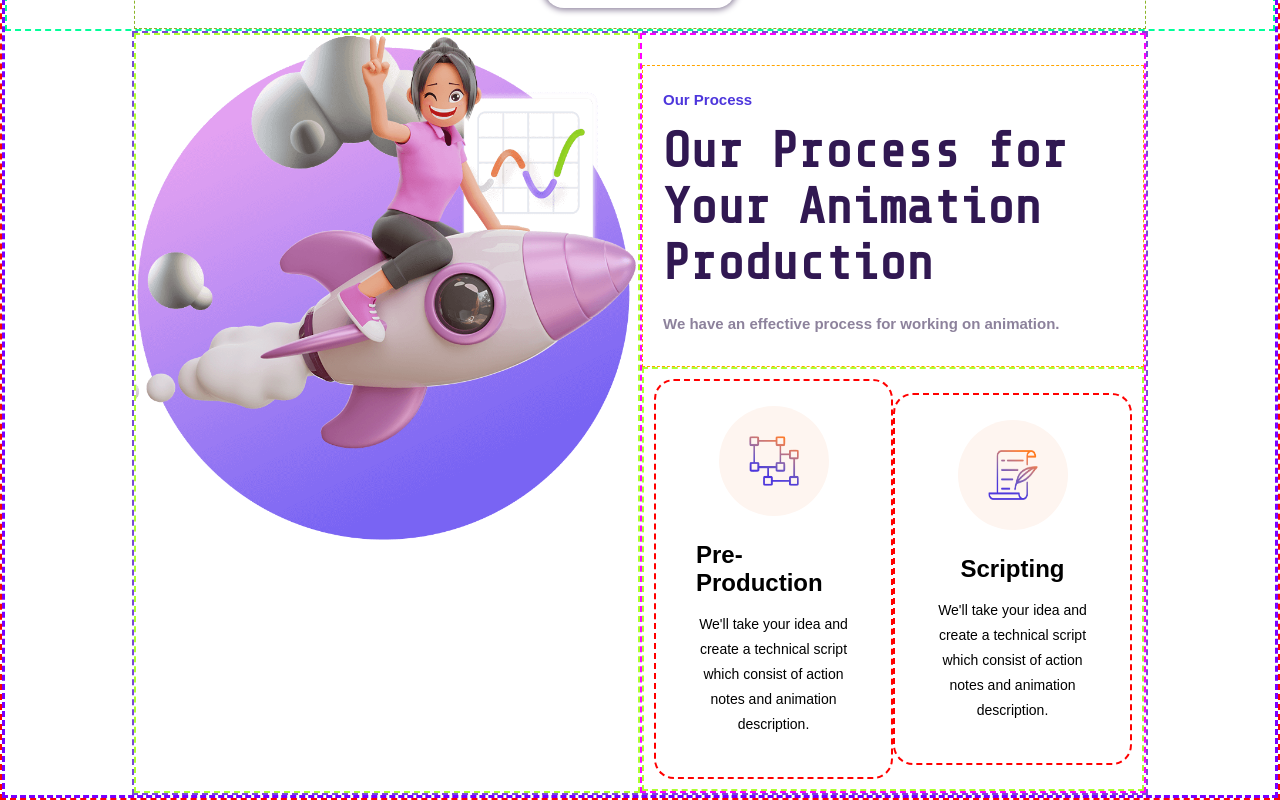
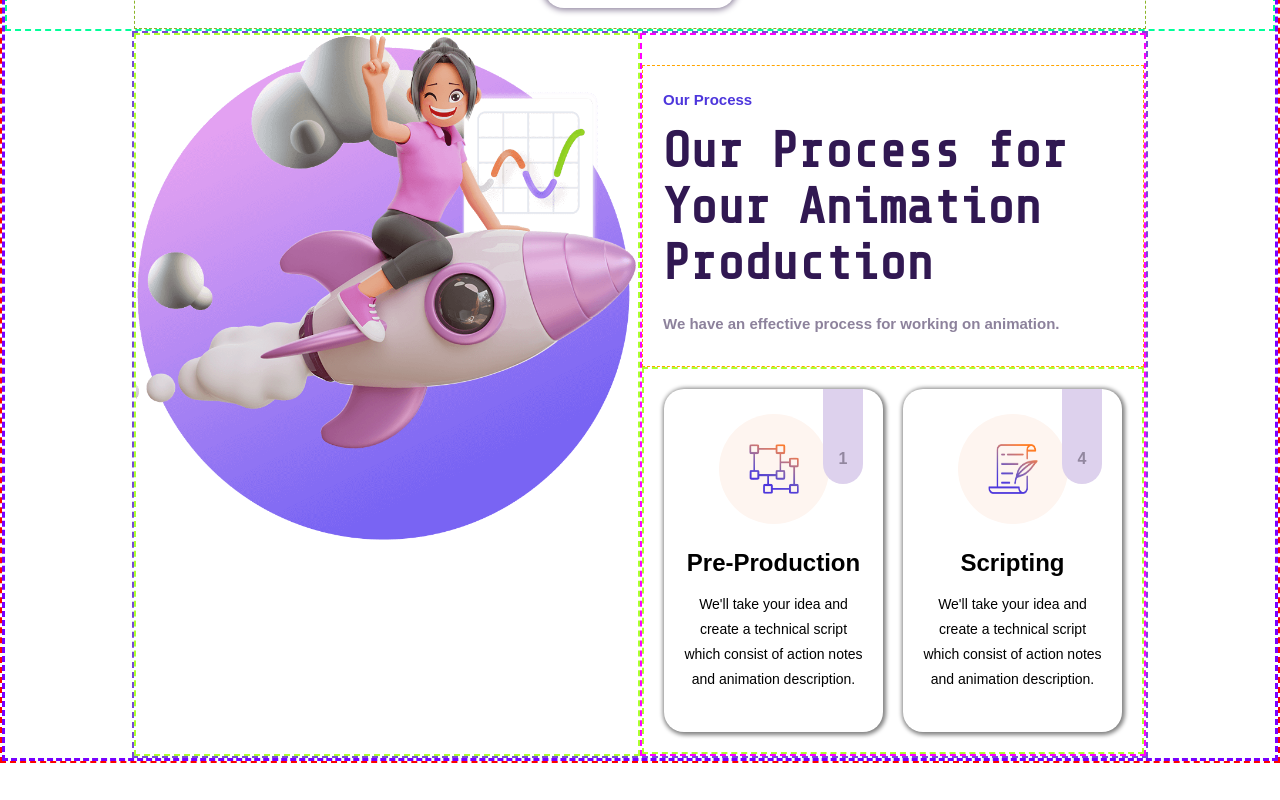
Before and after one commit to gabrielediemmanuele/proj-html-vuejs, a Vue app: page / in a window 1280 px wide. Shown: the part 2859-3659 px from the top of the page. After the commit the page ends 3622 px from the top, so only its background shows below. Built offline with nearby package versions, Linux system fonts and the light colour scheme; a web font is replaced by a local one.

Commit message:
feat: cards flaggs and fix sizes + arrows cont

```diff
--- a/src/components/sub-components-main/OurProcess.vue
+++ b/src/components/sub-components-main/OurProcess.vue
@@ -59,7 +59,7 @@ export default {
           :key="index"
           :style="{ 'background-image': card.bgGradient }"
         >
-          <div class="flagg"></div>
+          <div class="flagg">{{ card.flagg }}</div>
           <div class="icon-cont">
             <img :src="card.cardImage" :alt="card.cardTitle" />
           </div>
@@ -68,6 +68,7 @@ export default {
         </div>
       </div>
     </div>
+    <div class="arrows-cont"></div>
   </div>
 </template>
 
@@ -142,13 +143,33 @@ export default {
     //card style
     .card {
       width: calc(100% / 2);
-      padding: 25px 40px;
-      border: 2px dashed red;
+      padding: 25px 20px;
+      margin: 10px;
 
       display: flex;
       flex-direction: column;
       align-items: center;
       border-radius: 20px;
+      position: relative;
+      box-shadow: 1px 1px 4px 2px gray;
+
+      &:hover {
+        transform: scale(1.1);
+        transition: 1s;
+      }
+      //flagg
+      .flagg {
+        width: 40px;
+        height: 95px;
+        text-align: center;
+        line-height: 140px;
+        border-radius: 0 0 20px 20px;
+        background-color: #ddd1ed;
+        color: #92879f;
+        position: absolute;
+        top: 0;
+        right: 20px;
+      }
       .icon-cont {
         background-color: #fef5f0;
         padding: 30px;
@@ -176,5 +197,7 @@ export default {
       }
     }
   }
+
+  //arrows container
 }
 </style>
```
